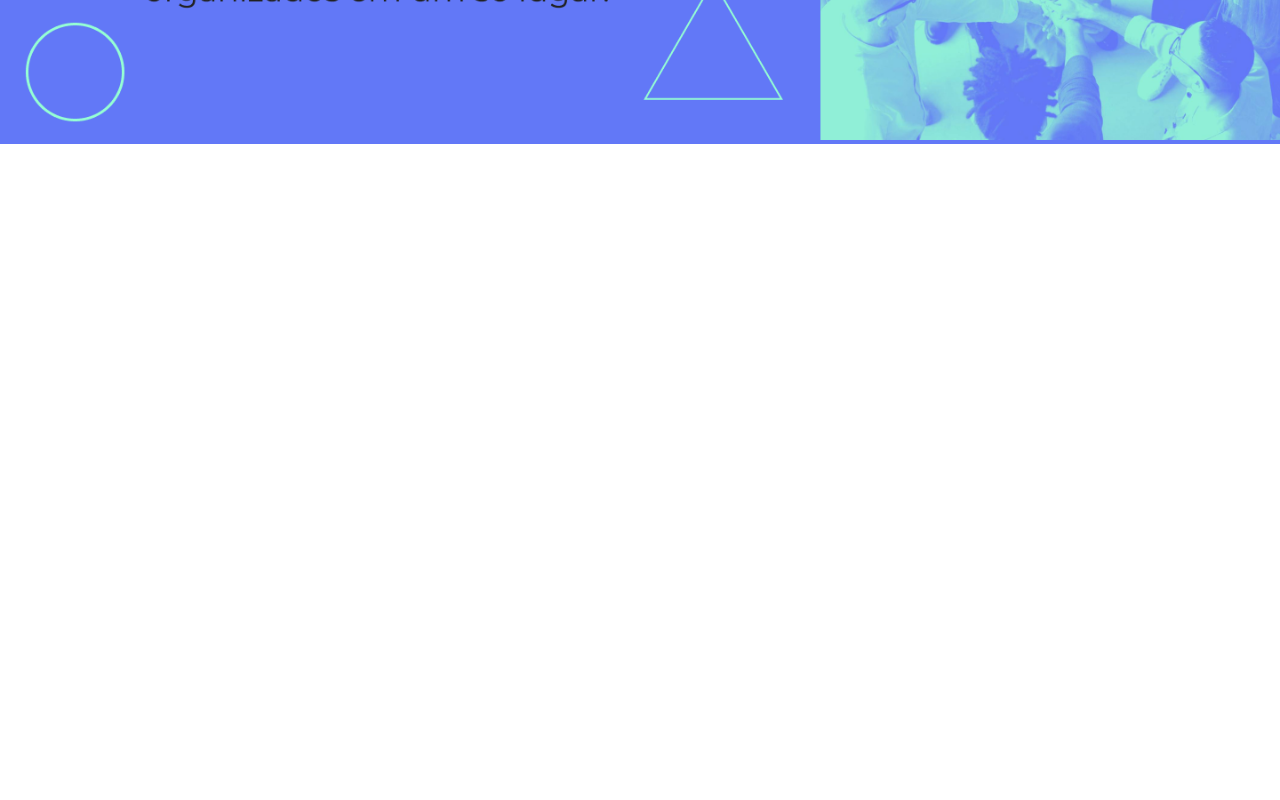
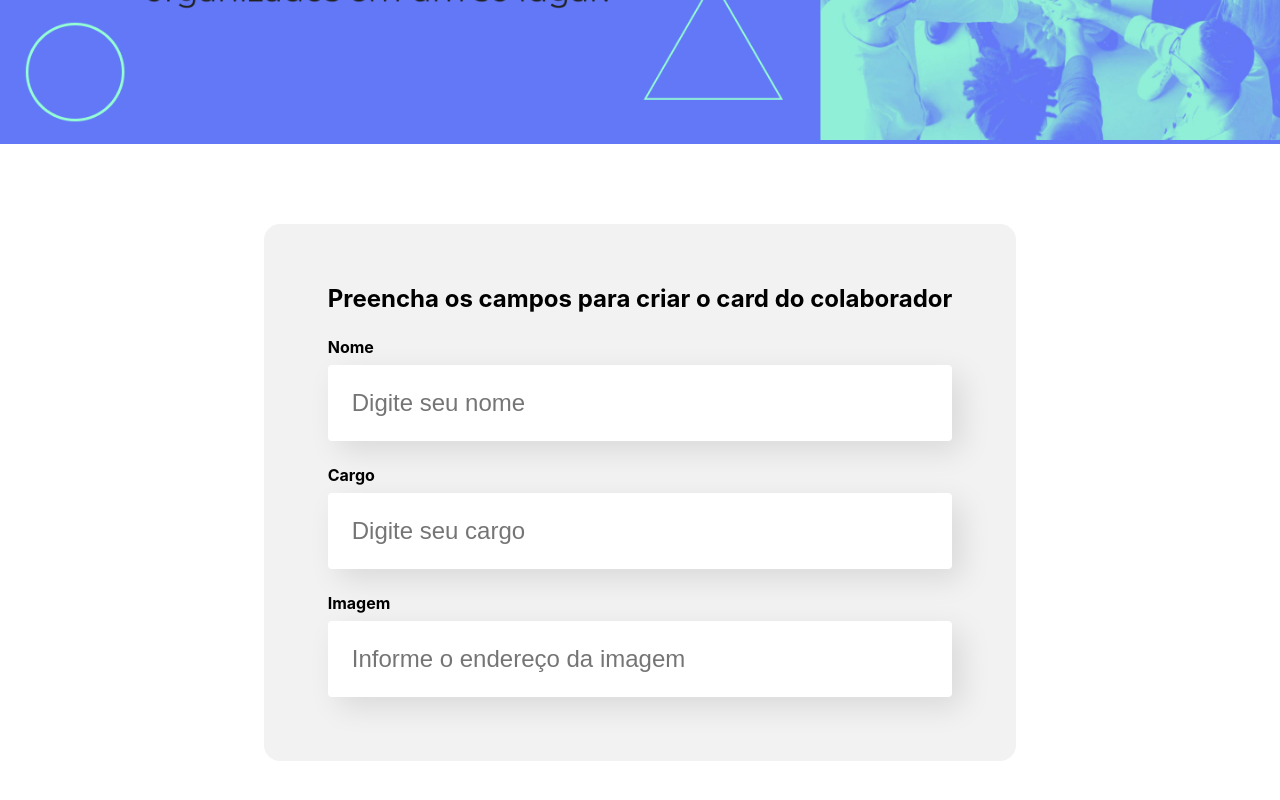
Before and after one commit to gabrielredu/alura, a React (Create React App) app in the folder 03-formacao-react-com-javascript/01-react-desenvolvendo-com-javascript/organo/: page / in a window 1280 px wide. Shown: the part 354-1154 px from the top of the page. Before the commit the page ends 800 px from the top, so only its background shows below. Built offline with nearby package versions, Linux system fonts and the light colour scheme.

Commit message:
Aula 1 finalizada

```diff
--- a/03-formacao-react-com-javascript/01-react-desenvolvendo-com-javascript/organo/src/App.js
+++ b/03-formacao-react-com-javascript/01-react-desenvolvendo-com-javascript/organo/src/App.js
@@ -1,9 +1,12 @@
-import './App.css';
-import Banner from './components/banner/Banner';
+import Banner from './components/Banner';
+import Formulario from './components/Formulario';
 
 function App() {
   return (
-    < Banner />
+    <div>
+      <Banner />
+      <Formulario />
+    </div>
   );
 }
 
--- /dev/null
+++ b/03-formacao-react-com-javascript/01-react-desenvolvendo-com-javascript/organo/src/components/CampoTexto/CampoTexto.css
@@ -0,0 +1,26 @@
+.campo-texto {
+    margin: 24px 0;
+}
+
+.campo-texto label {
+    display: block;
+    font-size: 16px;
+    font-weight: bold;
+    margin-bottom: 8px;
+}
+
+.campo-texto input {
+    background-color: #FFF;
+    border-radius: 4px;
+    box-shadow: 10px 10px 30px rgba(0, 0, 0, 0.1);
+    width: 100%;
+    border: none;
+    font-size: 24px;
+    padding: 24px;
+    box-sizing: border-box;
+    transition: all 200ms ease;
+}
+
+.campo-texto input:focus {
+    box-shadow: 10px 14px 40px rgba(0, 0, 0, 0.25);
+}
--- /dev/null
+++ b/03-formacao-react-com-javascript/01-react-desenvolvendo-com-javascript/organo/src/components/CampoTexto/index.js
@@ -0,0 +1,12 @@
+import './CampoTexto.css';
+
+const CampoTexto = (props) => {
+    return (
+        <div className='campo-texto'>
+            <label>{props.label}</label>
+            <input placeholder={props.placeholder}/>
+        </div>
+    )
+}
+
+export default CampoTexto;
--- /dev/null
+++ b/03-formacao-react-com-javascript/01-react-desenvolvendo-com-javascript/organo/src/components/Formulario/Formulario.css
@@ -0,0 +1,11 @@
+.formulario {
+    display: flex;
+    justify-content: center;
+    padding: 80px 0;
+}
+
+.formulario form {
+    background-color: #f2f2f2;
+    border-radius: 16px;
+    padding: 40px 64px;
+}
--- /dev/null
+++ b/03-formacao-react-com-javascript/01-react-desenvolvendo-com-javascript/organo/src/components/Formulario/index.js
@@ -0,0 +1,17 @@
+import CampoTexto from '../CampoTexto';
+import './Formulario.css';
+
+const Formulario = () => {
+    return (
+        <section className='formulario'>
+            <form>
+                <h2>Preencha os campos para criar o card do colaborador</h2>
+                <CampoTexto label='Nome' placeholder='Digite seu nome' />
+                <CampoTexto label='Cargo' placeholder='Digite seu cargo' />
+                <CampoTexto label='Imagem' placeholder='Informe o endereço da imagem' />
+            </form>
+        </section>
+    )
+}
+
+export default Formulario;
--- a/03-formacao-react-com-javascript/01-react-desenvolvendo-com-javascript/organo/src/index.js
+++ b/03-formacao-react-com-javascript/01-react-desenvolvendo-com-javascript/organo/src/index.js
@@ -2,7 +2,6 @@
 import ReactDOM from 'react-dom/client';
 import './index.css';
 import App from './App';
-import reportWebVitals from './reportWebVitals';
 
 const root = ReactDOM.createRoot(document.getElementById('root'));
 root.render(
@@ -14,4 +13,4 @@
 // If you want to start measuring performance in your app, pass a function
 // to log results (for example: reportWebVitals(console.log))
 // or send to an analytics endpoint. Learn more: https://bit.ly/CRA-vitals
-reportWebVitals();
+// reportWebVitals();
--- a/03-formacao-react-com-javascript/01-react-desenvolvendo-com-javascript/organo/src/reportWebVitals.js
+++ /dev/null
@@ -1,13 +0,0 @@
-const reportWebVitals = onPerfEntry => {
-  if (onPerfEntry && onPerfEntry instanceof Function) {
-    import('web-vitals').then(({ getCLS, getFID, getFCP, getLCP, getTTFB }) => {
-      getCLS(onPerfEntry);
-      getFID(onPerfEntry);
-      getFCP(onPerfEntry);
-      getLCP(onPerfEntry);
-      getTTFB(onPerfEntry);
-    });
-  }
-};
-
-export default reportWebVitals;
```
Also changed, not shown: 03-formacao-react-com-javascript/01-react-desenvolvendo-com-javascript/organo/src/setupTests.js (deleted, +0 -5 lines), 03-formacao-react-com-javascript/01-react-desenvolvendo-com-javascript/organo/src/App.css (deleted), 03-formacao-react-com-javascript/01-react-desenvolvendo-com-javascript/organo/src/components/banner/index.js (renamed from 03-formacao-react-com-javascript/01-react-desenvolvendo-com-javascript/organo/src/components/banner/Banner.js), 03-formacao-react-com-javascript/01-react-desenvolvendo-com-javascript/organo/src/logo.svg (deleted), 1 other file (tests, documents, lock files or other folders).
